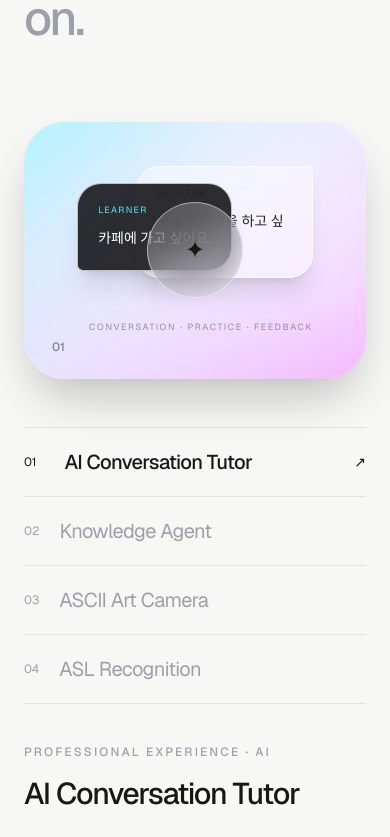
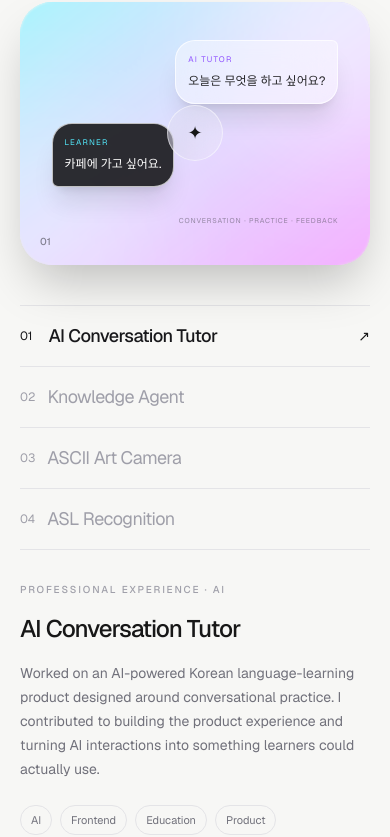
Before and after one commit to ha-anna/portfolio_haanna_2026, a Next.js app: page / in a window 390 px wide. Shown: the part 1458-2295 px from the top of the page. Built offline with nearby package versions, Linux system fonts and the light colour scheme.

Commit message:
feat: fixing mobile css

```diff
--- a/app/components/Projects.tsx
+++ b/app/components/Projects.tsx
@@ -61,33 +61,33 @@ export default function Projects() {
   return (
     <section
       id="projects"
-      className="relative overflow-hidden px-6 py-32 md:px-10 md:py-48"
+      className="relative overflow-hidden px-5 py-24 sm:px-6 md:px-10 md:py-48"
     >
       <div className="mx-auto max-w-7xl">
         {/* Heading */}
-        <div className="mb-20 flex items-end justify-between">
+        <div className="mb-14 flex items-end justify-between sm:mb-20">
           <div>
             <p className="mb-5 text-xs font-medium uppercase tracking-[0.2em] text-zinc-400">
               01 — Selected work
             </p>
 
-            <h2 className="text-5xl font-medium tracking-[-0.05em] md:text-7xl">
+            <h2 className="text-4xl font-medium tracking-[-0.05em] sm:text-5xl md:text-7xl">
               Things I&apos;ve
               <br />
               <span className="text-zinc-400">made & worked on.</span>
             </h2>
           </div>
 
-          <span className="hidden text-xs text-zinc-400 md:block">
+          <span className="hidden text-xs text-zinc-400 sm:block">
             {project.number} / {projects.length.toString().padStart(2, "0")}
           </span>
         </div>
 
         {/* Main project area */}
-        <div className="grid items-center gap-12 lg:grid-cols-[0.75fr_1.25fr] lg:gap-20">
+        <div className="grid min-w-0 items-center gap-10 lg:grid-cols-[0.75fr_1.25fr] lg:gap-20">
           {/* Project list + details */}
-          <div className="order-2 lg:order-1">
-            <div className="mb-10 border-t border-zinc-200">
+          <div className="order-2 min-w-0 lg:order-1">
+            <div className="mb-8 border-t border-zinc-200 sm:mb-10">
               {projects.map((item, index) => {
                 const isActive = active === index;
 
@@ -95,11 +95,11 @@ export default function Projects() {
                   <button
                     key={item.title}
                     onClick={() => setActive(index)}
-                    className="group flex w-full items-center justify-between border-b border-zinc-200 py-5 text-left"
+                    className="group flex w-full min-w-0 items-center justify-between border-b border-zinc-200 py-4 text-left sm:py-5"
                   >
-                    <div className="flex items-center gap-5">
+                    <div className="flex min-w-0 items-center gap-3 sm:gap-5">
                       <span
-                        className={`text-xs transition-colors ${
+                        className={`shrink-0 text-xs transition-colors ${
                           isActive ? "text-zinc-900" : "text-zinc-400"
                         }`}
                       >
@@ -107,9 +107,9 @@ export default function Projects() {
                       </span>
 
                       <span
-                        className={`text-xl tracking-[-0.03em] transition-all duration-300 md:text-2xl ${
+                        className={`truncate text-lg tracking-[-0.03em] transition-all duration-300 sm:text-xl md:text-2xl ${
                           isActive
-                            ? "translate-x-2 font-medium text-zinc-900"
+                            ? "translate-x-1 font-medium text-zinc-900 sm:translate-x-2"
                             : "text-zinc-400 group-hover:text-zinc-700"
                         }`}
                       >
@@ -118,7 +118,7 @@ export default function Projects() {
                     </div>
 
                     <span
-                      className={`text-sm transition-all duration-300 ${
+                      className={`ml-3 shrink-0 text-sm transition-all duration-300 ${
                         isActive
                           ? "translate-x-0 opacity-100"
                           : "-translate-x-2 opacity-0"
@@ -133,23 +133,23 @@ export default function Projects() {
 
             {/* Details */}
             <div className="max-w-md">
-              <p className="mb-4 text-xs font-medium uppercase tracking-[0.18em] text-zinc-400">
+              <p className="mb-4 text-[10px] font-medium uppercase tracking-[0.18em] text-zinc-400 sm:text-xs">
                 {project.type}
               </p>
 
-              <h3 className="mb-5 text-3xl font-medium tracking-[-0.04em] md:text-4xl">
+              <h3 className="mb-4 text-2xl font-medium tracking-[-0.04em] sm:mb-5 sm:text-3xl md:text-4xl">
                 {project.title}
               </h3>
 
-              <p className="text-base leading-7 text-zinc-500">
+              <p className="text-sm leading-6 text-zinc-500 sm:text-base sm:leading-7">
                 {project.description}
               </p>
 
-              <div className="mt-7 flex flex-wrap gap-2">
+              <div className="mt-6 flex flex-wrap gap-2 sm:mt-7">
                 {project.tech.map((tech) => (
                   <span
                     key={tech}
-                    className="rounded-full border border-zinc-200 px-3 py-1.5 text-xs text-zinc-500"
+                    className="rounded-full border border-zinc-200 px-2.5 py-1.5 text-[11px] text-zinc-500 sm:px-3 sm:text-xs"
                   >
                     {tech}
                   </span>
@@ -161,7 +161,7 @@ export default function Projects() {
                   href={project.github}
                   target="_blank"
                   rel="noopener noreferrer"
-                  className="mt-9 inline-block text-sm font-medium transition-colors hover:text-violet-600"
+                  className="mt-7 inline-block text-sm font-medium transition-colors hover:text-violet-600 sm:mt-9"
                 >
                   View repository ↗
                 </a>
@@ -170,14 +170,14 @@ export default function Projects() {
           </div>
 
           {/* Visual */}
-          <div className="order-1 lg:order-2">
+          <div className="order-1 min-w-0 lg:order-2">
             <ProjectVisual project={project} index={active} />
           </div>
         </div>
 
         {/* Currently building */}
-        <div className="mt-32 border-t border-zinc-200 pt-8 md:mt-48">
-          <div className="flex flex-col gap-6 md:flex-row md:items-center md:justify-between">
+        <div className="mt-24 border-t border-zinc-200 pt-8 sm:mt-32 md:mt-48">
+          <div className="flex flex-col gap-5 sm:gap-6 md:flex-row md:items-center md:justify-between">
             <div>
               <p className="mb-2 text-xs font-medium uppercase tracking-[0.18em] text-zinc-400">
                 Currently building
@@ -212,27 +212,24 @@ function ProjectVisual({
 }) {
   return (
     <div
-      className={`relative aspect-[4/3] overflow-hidden rounded-[2.5rem] bg-gradient-to-br ${project.gradient} p-5 shadow-2xl transition-all duration-700 md:p-8`}
+      className={`relative aspect-[4/3] w-full min-w-0 overflow-hidden rounded-[2rem] bg-gradient-to-br ${project.gradient} p-3 shadow-2xl transition-all duration-700 sm:rounded-[2.5rem] sm:p-5 md:p-8`}
     >
       {/* Soft glass layer */}
       <div className="absolute inset-0 bg-white/10 backdrop-blur-[1px]" />
 
       {/* Light */}
-      <div className="absolute -right-24 -top-24 h-80 w-80 rounded-full bg-white/50 blur-3xl" />
+      <div className="absolute -right-24 -top-24 h-60 w-60 rounded-full bg-white/50 blur-3xl sm:h-80 sm:w-80" />
 
-      <div className="absolute -bottom-24 -left-24 h-80 w-80 rounded-full bg-white/30 blur-3xl" />
+      <div className="absolute -bottom-24 -left-24 h-60 w-60 rounded-full bg-white/30 blur-3xl sm:h-80 sm:w-80" />
 
-      <div className="relative flex h-full items-center justify-center">
+      <div className="relative flex h-full w-full min-w-0 items-center justify-center">
         {index === 0 && <ConversationVisual />}
-
         {index === 1 && <KnowledgeVisual />}
-
         {index === 2 && <AsciiVisual />}
-
         {index === 3 && <AslVisual />}
       </div>
 
-      <div className="absolute bottom-6 left-7 text-xs font-medium text-zinc-700/60">
+      <div className="absolute bottom-4 left-5 text-[10px] font-medium text-zinc-700/60 sm:bottom-6 sm:left-7 sm:text-xs">
         {project.number}
       </div>
     </div>
@@ -245,37 +242,35 @@ function ProjectVisual({
 
 function ConversationVisual() {
   return (
-    <div className="relative h-[78%] w-[78%] max-w-[500px]">
+    <div className="relative h-[78%] w-[88%] max-w-[500px] sm:w-[78%]">
       {/* AI message */}
-      <div className="absolute right-0 top-0 max-w-[75%] rounded-[1.5rem] rounded-tr-md border border-white/70 bg-white/40 p-5 shadow-xl backdrop-blur-xl">
-        <div className="mb-2 text-[9px] uppercase tracking-[0.15em] text-violet-500">
+      <div className="absolute right-0 top-0 max-w-[78%] rounded-[1.25rem] rounded-tr-md border border-white/70 bg-white/40 p-3 shadow-xl backdrop-blur-xl sm:rounded-[1.5rem] sm:p-5">
+        <div className="mb-1.5 text-[8px] uppercase tracking-[0.15em] text-violet-500 sm:mb-2 sm:text-[9px]">
           AI tutor
         </div>
 
-        <p className="text-sm leading-6 text-zinc-800">
+        <p className="text-xs leading-5 text-zinc-800 sm:text-sm sm:leading-6">
           오늘은 무엇을 하고 싶어요?
         </p>
       </div>
 
       {/* User message */}
-      <div className="absolute bottom-16 left-0 max-w-[75%] rounded-[1.5rem] rounded-bl-md border border-white/70 bg-zinc-900/90 p-5 text-white shadow-xl">
-        <div className="mb-2 text-[9px] uppercase tracking-[0.15em] text-cyan-300">
+      <div className="absolute bottom-10 left-0 max-w-[78%] rounded-[1.25rem] rounded-bl-md border border-white/70 bg-zinc-900/90 p-3 text-white shadow-xl sm:bottom-16 sm:rounded-[1.5rem] sm:p-5">
+        <div className="mb-1.5 text-[8px] uppercase tracking-[0.15em] text-cyan-300 sm:mb-2 sm:text-[9px]">
           learner
         </div>
 
-        <p className="text-sm leading-6">
+        <p className="text-xs leading-5 sm:text-sm sm:leading-6">
           카페에 가고 싶어요.
         </p>
       </div>
 
       {/* Connection */}
-      <div className="absolute left-1/2 top-1/2 h-24 w-24 -translate-x-1/2 -translate-y-1/2 rounded-full border border-white/50 bg-white/20 backdrop-blur-xl">
-        <div className="flex h-full items-center justify-center text-2xl">
-          ✦
-        </div>
+      <div className="absolute left-1/2 top-1/2 flex h-14 w-14 -translate-x-1/2 -translate-y-1/2 items-center justify-center rounded-full border border-white/50 bg-white/20 text-lg backdrop-blur-xl sm:h-24 sm:w-24 sm:text-2xl">
+        ✦
       </div>
 
-      <div className="absolute bottom-0 right-0 text-[9px] uppercase tracking-[0.18em] text-zinc-700/50">
+      <div className="absolute bottom-0 right-0 text-[7px] uppercase tracking-[0.12em] text-zinc-700/50 sm:text-[9px] sm:tracking-[0.18em]">
         conversation · practice · feedback
       </div>
     </div>
@@ -288,13 +283,13 @@ function ConversationVisual() {
 
 function KnowledgeVisual() {
   return (
-    <div className="w-[78%] max-w-[500px] rotate-[2deg] rounded-[2rem] border border-white/60 bg-zinc-950/90 p-6 font-mono text-xs text-zinc-300 shadow-2xl">
-      <div className="mb-6 flex justify-between">
+    <div className="w-[88%] max-w-[500px] rotate-[2deg] rounded-[1.5rem] border border-white/60 bg-zinc-950/90 p-4 font-mono text-[9px] text-zinc-300 shadow-2xl sm:w-[78%] sm:rounded-[2rem] sm:p-6 sm:text-xs">
+      <div className="mb-4 flex justify-between sm:mb-6">
         <span className="text-violet-300">knowledge-agent</span>
         <span className="text-zinc-600">RAG</span>
       </div>
 
-      <div className="space-y-4">
+      <div className="space-y-3 sm:space-y-4">
         <div>
           <span className="text-zinc-600">01</span>{" "}
           <span className="text-cyan-300">POST</span> /documents
@@ -316,14 +311,14 @@ function KnowledgeVisual() {
         </div>
       </div>
 
-      <div className="mt-8 rounded-xl border border-white/10 bg-white/5 p-4">
-        <span className="text-[10px] text-zinc-600">
+      <div className="mt-5 rounded-xl border border-white/10 bg-white/5 p-3 sm:mt-8 sm:p-4">
+        <span className="text-[8px] text-zinc-600 sm:text-[10px]">
           retrieved context
         </span>
 
-        <div className="mt-3 h-2 w-3/4 rounded-full bg-violet-400/60" />
-        <div className="mt-2 h-2 w-1/2 rounded-full bg-cyan-300/40" />
-        <div className="mt-2 h-2 w-2/3 rounded-full bg-fuchsia-400/40" />
+        <div className="mt-2 h-1.5 w-3/4 rounded-full bg-violet-400/60 sm:mt-3 sm:h-2" />
+        <div className="mt-1.5 h-1.5 w-1/2 rounded-full bg-cyan-300/40 sm:mt-2 sm:h-2" />
+        <div className="mt-1.5 h-1.5 w-2/3 rounded-full bg-fuchsia-400/40 sm:mt-2 sm:h-2" />
       </div>
     </div>
   );
@@ -334,19 +329,19 @@ function KnowledgeVisual() {
 -------------------------------- */
 
 const asciiArt = `
-⠀⠀⠀⠀⠀⠀⠀⠀⠀⠀⠀⠀⠀⠀⠀⠀⠀⠀⠀⠀⠀⠀⠀⠀⠀⣄⠀⠀⠀⠀⠀⠀⠀⠀⠀⠀⠀⠀⠀⠀⠀⠀⠀⠀⠀⠀⠀⠀⠀⠀⠀⠀⠀⠀⠀⠀⠀⠀⠀
-⠀⠀⠀⠀⠀⠀⠀⠀⠀⠀⠀⠀⠀⠀⠀⠀⠀⠀⠀⠀⠀⠀⠀⠀⠀⠟⠀⠀⠀⠀⠀⠀⠀⠀⠀⠀⠀⠀⠀⠀⠀⠀⠀⠀⠀⠀⠀⠀⠀⠀⠀⠀⠀⠀⠀⠀⠀⠀⠀
-⠀⠀⠀⠀⠀⠀⠀⠀⠀⠀⠀⠀⠀⠀⠀⠀⠀⠀⠀⠀⠀⠀⠀⠀⠀⣿⠆⠀⠀⠀⠀⠀⠀⠀⠀⠀⠀⠀⠀⠀⠀⠀⠀⠀⠀⠀⠀⠀⠀⠀⠀⠀⠀⠀⠀⠀⠀⠀⠀
-⠀⠀⠀⠀⠀⠀⠀⠀⠀⠀⠀⠀⠀⠀⠀⠀⠀⠀⠀⠀⠀⠀⠀⠀⠀⣭⡆⠀⠀⠀⠀⠀⠀⠀⠀⠀⠀⠀⠀⠀⠀⠀⠀⠀⠀⠀⠀⠀⠀⠀⠀⠀⠀⠀⠀⠀⠀⠀⠀
-⠀⠀⠀⠀⠀⠀⠀⠀⠀⠀⠀⠀⠀⠀⠀⠀⠀⠀⠀⠀⠀⠀⠀⠀⠀⣹⠄⠀⠀⠀⠀⠀⠀⠀⠀⠀⠀⠀⠀⠀⠀⠀⠀⠀⠀⠀⠀⠀⠀⠀⠀⠀⠀⠀⠀⠀⠀⠀⠀
-⠀⠀⠀⠀⠀⠀⠀⠀⠀⠀⠀⠀⠀⠀⠀⠀⠀⠀⠀⠀⠀⠀⠀⠀⠀⢸⡁⠀⠀⠀⠀⠀⠀⠀⠀⠀⠀⠀⠀⠀⠀⠀⠀⠀⠀⠀⠀⠀⠀⠀⠀⠀⠀⠀⠀⠀⠀⠀⠀
-⠀⠀⠀⠀⠀⠀⠀⠀⠀⠀⠀⠀⠀⠀⠀⠀⠀⠀⠀⠀⠀⠀⠀⠀⠀⢸⠄⠀⠀⠀⠀⠀⠀⠀⠀⠀⠀⠀⠀⠀⠀⠀⠀⠀⠀⠀⠀⠀⡄⠀⠀⠀⣀⣀⣤⠤⢤⣀⠀
-⠀⠀⠀⠀⠀⠀⠀⠀⠀⠀⠀⠀⠀⠀⠀⠀⠀⠀⠀⠀⠀⠀⠀⠀⠀⢸⠀⠀⠀⠀⠀⠀⠀⠀⠀⠀⠀⠀⠀⠀⠀⠀⠀⠀⠀⠀⠀⣀⣠⠴⠒⢋⣉⣀⣠⣄⣀⣈⡇
-⠀⠀⠀⠀⠀⠀⠀⠀⠀⠀⠀⠀⠀⠀⠀⠀⠀⠀⠀⠀⠀⠀⠀⠀⠀⣸⡆⠀⠀⠀⠀⠀⠀⠀⠀⠀⠀⠀⠀⠀⠀⠀⠀⠀⣠⣴⣾⣯⠴⠚⠉⠉⠀⠀⠀⠀⣤⠏⣿
-⠀⠀⠀⠀⠀⠀⠀⠀⠀⠀⠀⠀⠀⠀⠀⠀⠀⠀⠀⠀⠀⠀⠀⠀⠀⡿⡇⠁⠀⠀⠀⠀⡄⠀⠀⠀⠀⠀⠀⠀⠀⣠⣴⡿⠿⢛⠁⠁⣸⠀⠀⠀⠀⠀⣤⣾⠵⠚⠁
-⠀⠀⠀⠀⠀⠀⠀⠀⠀⠀⠀⠀⠀⠀⠀⠀⠀⠀⠀⠀⠀⠰⢦⡀⠀⣠⠀⡇⢧⠀⠀⢀⣠⡾⡇⠀⠀⠀⠀⠀⣠⣴⠿⠋⠁⠀⠀⠀⠀⠘⣿⠀⣀⡠⠞⠛⠁⠂⠁
-⠀⠀⠀⠀⠀⠀⠀⠀⠀⠀⠀⠀⠀⠀⠀⠀⠀⠀⠀⠀⠀⠀⡈⣻⡦⣞⡿⣷⠸⣄⣡⢾⡿⠁⠀⠀⠀⣀⣴⠟⠋⠁⠀⠀⠀⠀⠐⠠⡤⣾⣙⣶⡶⠃
-⠀⠀⠀⠀⠀⠀⠀⠀⠀⠀⠀⠀⠀⠀⠀⠀⠀⠀⠀⠀⠀⠀⠀⣂⡷⠰⣔⣾⣖⣾⡷⢿⣐⣀⣀⣤⢾⣋⠁⠀⠀⠀⣀⢀⣀⣀⣀⣀⠀⢀⢿⠑⠃
+⠀⠀⠀⠀⠀⠀⠀⠀⠀⠀⠀⠀⠀⠀⠀⠀⠀⠀⠀⠀⠀⠀⠀⠀⣄⠀⠀⠀⠀⠀⠀⠀⠀⠀⠀⠀⠀⠀⠀⠀⠀⠀⠀⠀⠀⠀⠀⠀⠀⠀⠀⠀⠀⠀⠀⠀⠀⠀
+⠀⠀⠀⠀⠀⠀⠀⠀⠀⠀⠀⠀⠀⠀⠀⠀⠀⠀⠀⠀⠀⠀⠀⠀⠟⠀⠀⠀⠀⠀⠀⠀⠀⠀⠀⠀⠀⠀⠀⠀⠀⠀⠀⠀⠀⠀⠀⠀⠀⠀⠀⠀⠀⠀⠀⠀⠀⠀
+⠀⠀⠀⠀⠀⠀⠀⠀⠀⠀⠀⠀⠀⠀⠀⠀⠀⠀⠀⠀⠀⠀⠀⠀⣿⠆⠀⠀⠀⠀⠀⠀⠀⠀⠀⠀⠀⠀⠀⠀⠀⠀⠀⠀⠀⠀⠀⠀⠀⠀⠀⠀⠀⠀⠀⠀⠀⠀
+⠀⠀⠀⠀⠀⠀⠀⠀⠀⠀⠀⠀⠀⠀⠀⠀⠀⠀⠀⠀⠀⠀⠀⠀⣭⡆⠀⠀⠀⠀⠀⠀⠀⠀⠀⠀⠀⠀⠀⠀⠀⠀⠀⠀⠀⠀⠀⠀⠀⠀⠀⠀⠀⠀⠀⠀⠀⠀
+⠀⠀⠀⠀⠀⠀⠀⠀⠀⠀⠀⠀⠀⠀⠀⠀⠀⠀⠀⠀⠀⠀⠀⠀⣹⠄⠀⠀⠀⠀⠀⠀⠀⠀⠀⠀⠀⠀⠀⠀⠀⠀⠀⠀⠀⠀⠀⠀⠀⠀⠀⠀⠀⠀⠀⠀⠀⠀
+⠀⠀⠀⠀⠀⠀⠀⠀⠀⠀⠀⠀⠀⠀⠀⠀⠀⠀⠀⠀⠀⠀⠀⠀⢸⡁⠀⠀⠀⠀⠀⠀⠀⠀⠀⠀⠀⠀⠀⠀⠀⠀⠀⠀⠀⠀⠀⠀⠀⠀⠀⠀⠀⠀⠀⠀⠀⠀
+⠀⠀⠀⠀⠀⠀⠀⠀⠀⠀⠀⠀⠀⠀⠀⠀⠀⠀⠀⠀⠀⠀⠀⠀⢸⠄⠀⠀⠀⠀⠀⠀⠀⠀⠀⠀⠀⠀⠀⠀⠀⠀⠀⠀⠀⠀⠀⡄⠀⠀⠀⣀⣀⣤⠤⢤⣀⠀
+⠀⠀⠀⠀⠀⠀⠀⠀⠀⠀⠀⠀⠀⠀⠀⠀⠀⠀⠀⠀⠀⠀⠀⠀⢸⠀⠀⠀⠀⠀⠀⠀⠀⠀⠀⠀⠀⠀⠀⠀⠀⠀⠀⠀⠀⠀⣀⣠⠴⠒⢋⣉⣀⣠⣄⣀⣈⡇
+⠀⠀⠀⠀⠀⠀⠀⠀⠀⠀⠀⠀⠀⠀⠀⠀⠀⠀⠀⠀⠀⠀⠀⠀⣸⡆⠀⠀⠀⠀⠀⠀⠀⠀⠀⠀⠀⠀⠀⠀⠀⠀⠀⣠⣴⣾⣯⠴⠚⠉⠉⠀⠀⠀⠀⣤⠏⣿
+⠀⠀⠀⠀⠀⠀⠀⠀⠀⠀⠀⠀⠀⠀⠀⠀⠀⠀⠀⠀⠀⠀⠀⠀⡿⡇⠁⠀⠀⠀⠀⡄⠀⠀⠀⠀⠀⠀⠀⠀⣠⣴⡿⠿⢛⠁⠁⣸⠀⠀⠀⠀⠀⣤⣾⠵⠚⠁
+⠀⠀⠀⠀⠀⠀⠀⠀⠀⠀⠀⠀⠀⠀⠀⠀⠀⠀⠀⠀⠀⠀⠰⢦⡀⠀⣠⠀⡇⢧⠀⠀⢀⣠⡾⡇⠀⠀⠀⠀⠀⣠⣴⠿⠋⠁⠀⠀⠀⠀⠘⣿⠀⣀⡠⠞⠛⠁⠂⠁
+⠀⠀⠀⠀⠀⠀⠀⠀⠀⠀⠀⠀⠀⠀⠀⠀⠀⠀⠀⠀⠀⠀⠀⡈⣻⡦⣞⡿⣷⠸⣄⣡⢾⡿⠁⠀⠀⠀⣀⣴⠟⠋⠁⠀⠀⠀⠀⠐⠠⡤⣾⣙⣶⡶⠃
+⠀⠀⠀⠀⠀⠀⠀⠀⠀⠀⠀⠀⠀⠀⠀⠀⠀⠀⠀⠀⠀⠀⠀⠀⣂⡷⠰⣔⣾⣖⣾⡷⢿⣐⣀⣀⣤⢾⣋⠁⠀⠀⠀⣀⢀⣀⣀⣀⣀⠀⢀⢿⠑⠃
 ⠀⠀⠀⠀⠀⠀⠠⡦⠴⠴⠤⠦⠤⠤⠤⠤⠤⠴⠶⢾⣽⣙⠒⢺⣿⣿⣿⣿⢾⠶⣧⡼⢏⠑⠚⠋⠉⠉⡉⡉⠉⠉⠹⠈⠁⠉⠀⠨⢾⡂
 ⠀⠀⠀⠀⠀⠀⠀⠀⠀⠀⠀⠀⠂⠀⠀⠀⠂⠐⠀⠀⠀⠈⣇⡿⢯⢻⣟⣇⣷⣞⡛⠁⠀⠀⠀⠀⠀⠀⠀⠀⠀⠀⠀⠂
 ⠀⠀⠀⠀⠀⠀⠀⠀⠀⠀⠀⠀⠀⠀⣀⣠⣆⠀⠀⠀⠀⢠⡷⡛⣛⣼⣿⠟⠙⣧⠅⡄⠀⠀⠀⠀⠀⠀⠰⡆⠀⠀⠀⠀⢠⣾⡄
@@ -365,31 +360,36 @@ const asciiArt = `
 
 function AsciiVisual() {
   return (
-    <div className="group relative mx-auto flex h-[380px] w-full max-w-[520px] items-center justify-center overflow-hidden rounded-[2rem] bg-gradient-to-br from-[#171329] via-[#21183b] to-[#102c3d]">
-
+    <div className="group relative flex h-[260px] w-full max-w-[520px] items-center justify-center overflow-hidden rounded-[1.75rem] bg-gradient-to-br from-[#171329] via-[#21183b] to-[#102c3d] sm:h-[320px] sm:rounded-[2rem] md:h-[380px]">
       <div className="absolute inset-0 bg-[radial-gradient(circle_at_50%_45%,rgba(103,232,249,0.14),transparent_55%)]" />
 
       <pre
         className="
           relative z-10
+          max-w-full
           select-none
           whitespace-pre
           font-mono
-          text-[10px]
-          leading-[10px]
+          text-[5px]
+          leading-[5px]
+          tracking-[-0.1px]
           text-[#d8f7ff]/90
-          transition-all duration-1000 ease-out
+          transition-all
+          duration-1000
+          ease-out
           group-hover:scale-[1.08]
           group-hover:text-white
           group-hover:drop-shadow-[0_0_24px_rgba(103,232,249,0.35)]
-          sm:text-[10px]
-          sm:leading-[10px]
+          sm:text-[7px]
+          sm:leading-[7px]
+          md:text-[10px]
+          md:leading-[10px]
         "
       >
         {asciiArt}
       </pre>
 
-      <div className="absolute bottom-5 left-5 rounded-full border border-cyan-300/20 bg-cyan-300/10 px-3 py-1.5 text-[9px] uppercase tracking-[0.15em] text-cyan-200 backdrop-blur-md">
+      <div className="absolute bottom-4 left-4 rounded-full border border-cyan-300/20 bg-cyan-300/10 px-2.5 py-1.5 text-[8px] uppercase tracking-[0.12em] text-cyan-200 backdrop-blur-md sm:bottom-5 sm:left-5 sm:px-3 sm:text-[9px] sm:tracking-[0.15em]">
         live camera → ASCII
       </div>
     </div>
@@ -402,22 +402,24 @@ function AsciiVisual() {
 
 function AslVisual() {
   return (
-    <div className="relative flex h-[80%] w-[75%] max-w-[430px] items-center justify-center rounded-[2rem] border border-white/60 bg-white/20 shadow-2xl backdrop-blur-xl">
+    <div className="relative flex h-[72%] w-[85%] max-w-[430px] items-center justify-center rounded-[1.5rem] border border-white/60 bg-white/20 shadow-2xl backdrop-blur-xl sm:h-[80%] sm:w-[75%] sm:rounded-[2rem]">
       <div className="text-center">
-        <div className="text-[100px] leading-none">🤟</div>
+        <div className="text-[64px] leading-none sm:text-[80px] md:text-[100px]">
+          🤟
+        </div>
 
-        <div className="mt-5 text-xs font-medium uppercase tracking-[0.2em] text-zinc-700/60">
+        <div className="mt-4 text-[9px] font-medium uppercase tracking-[0.15em] text-zinc-700/60 sm:mt-5 sm:text-xs sm:tracking-[0.2em]">
           gesture detected
         </div>
 
-        <div className="mt-2 text-3xl font-medium tracking-[-0.05em] text-zinc-900">
+        <div className="mt-1.5 text-2xl font-medium tracking-[-0.05em] text-zinc-900 sm:mt-2 sm:text-3xl">
           ASL → A
         </div>
       </div>
 
-      <div className="absolute left-6 top-6 h-3 w-3 rounded-full bg-[#d9ff4a]" />
+      <div className="absolute left-4 top-4 h-2.5 w-2.5 rounded-full bg-[#d9ff4a] sm:left-6 sm:top-6 sm:h-3 sm:w-3" />
 
-      <div className="absolute bottom-7 right-7 h-4 w-4 rounded-full bg-violet-500" />
+      <div className="absolute bottom-5 right-5 h-3 w-3 rounded-full bg-violet-500 sm:bottom-7 sm:right-7 sm:h-4 sm:w-4" />
     </div>
   );
 }
```
